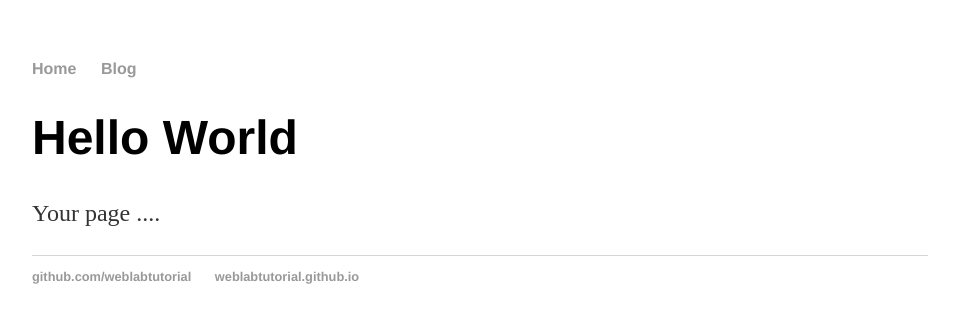
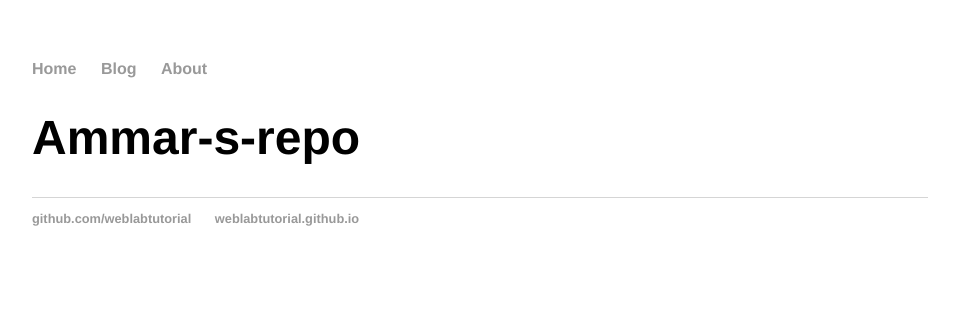
Before and after one commit to AmmarZuhairBatah/Ammar-s-repo, a Jekyll site: the page built from README.md, in a window 1280 px wide. Shown: the top 323 px of the page, without its empty margins (160-1119 px from the left). Built offline with Jekyll 4.4.1, drawn with Linux system fonts in a browser that asks for light colours; our own code applies the rules of GitHub Pages for plain Markdown files.

Commit message:
Update default.html

```diff
--- a/_layouts/default.html
+++ b/_layouts/default.html
@@ -1,25 +1,21 @@
-<!DOCTYPE html>
-<html>
+<!DOCTYPE html> <html>
 <head>
-  <title>Web Programming</title>
-  <link rel="stylesheet" type="text/css" href="/css/main.css">
- </head>
+<title>{{ page.title }}</title>
+<!-- link to main stylesheet -->
+<link rel="stylesheet" type="text/css" href="/css/main.css"> </head>
 <body>
 <nav>
 <ul>
 <li><a href="/">Home</a></li>
 <li><a href="/blog">Blog</a></li>
+<li><a href="/about">About</a></li>
   </ul>
 </nav>
 <div class="container">
-
-          <h1>Hello World</h1>
-      <p>Your page ....</p>
-  <footer>
+{{ content }}
+</div> <footer>
 <ul>
 <li><a href="https://github.com/weblabtutorial">github.com/weblabtutorial</a></li>
 <li><a href="https://weblabtutorial.github.io"> weblabtutorial.github.io </a></li>
-  </ul>
-  </footer>
- </body>
-</html>
+</ul> </footer>
+</body> </html>
```
Lines whose indentation alone changed are shown as unchanged.
